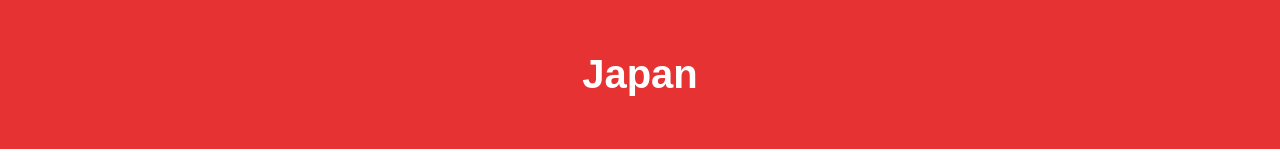
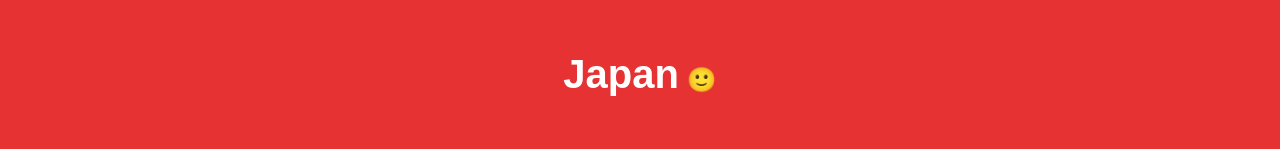
Before and after one commit to sylamarie/wdd131, a plain HTML site: page place.html in a window 1280 px wide. Shown: the top 160 px of the page. Drawn offline with Linux system fonts and the light colour scheme.

Commit message:
emoticon

```diff
--- a/styles/place.css
+++ b/styles/place.css
@@ -89,5 +89,4 @@ h1::after {
     content: "🙂"; /* The emoticon */
     margin-left: 0.5rem; /* Space between the text and emoticon */
     font-size: 1.5rem; /* Adjust the emoticon size */
-    display: none; /* Hide by default */
 }
```
